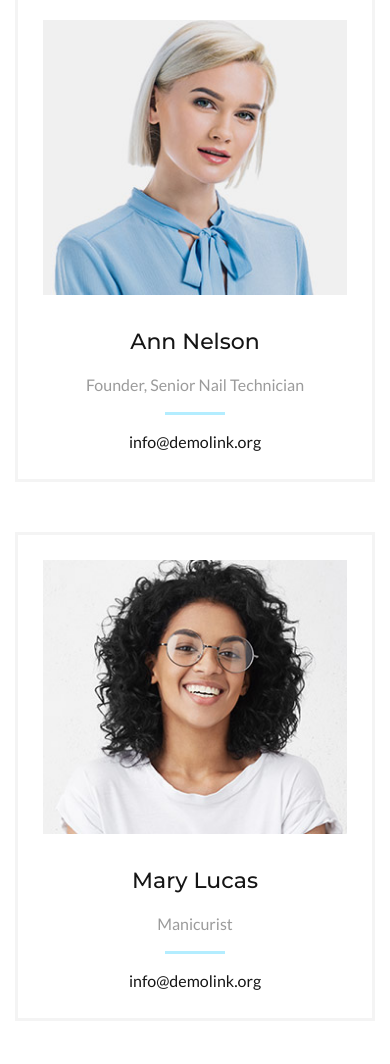
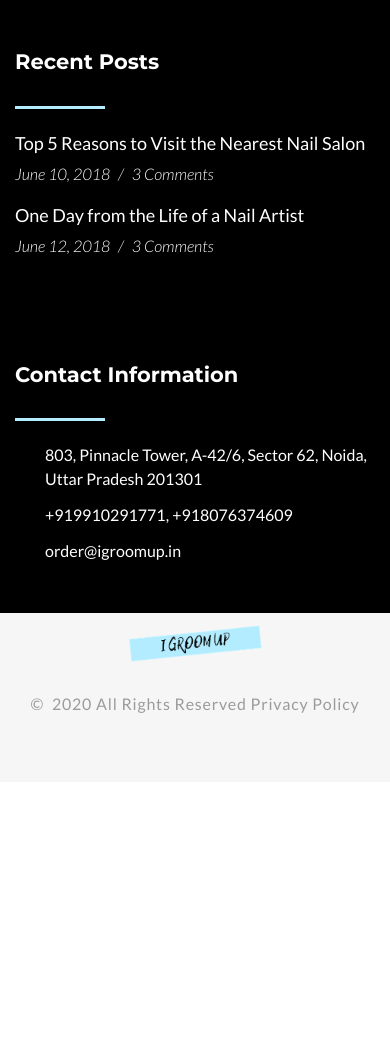
Before and after one commit to 44za12/igroomup, a Flask app: page / in a window 390 px wide. Shown: the part 2499-3563 px from the top of the page. After the commit the page ends 3212 px from the top, so only its background shows below. Run offline with Flask 2, Linux system fonts and the light colour scheme; some libraries are stand-ins or nearby versions; some web fonts are replaced.

Commit message:
added new logo, changes in design

```diff
--- a/templates/index.html
+++ b/templates/index.html
@@ -13,7 +13,7 @@
                     <p class="lead" data-caption-animate="fadeInUp" data-caption-delay="250">We put the beauty in beauty industry.</p><a class="button button-primary" href="#heading1" data-caption-animate="fadeInUp" data-caption-delay="450">Know More!</a>
                   </div>
                   <div class="col-md-6 col-lg-5 d-none d-md-block">
-                    <div class="slider-img-block"><img src="static/images/igroomup.png" alt="" data-caption-animate="fadeInUp" data-caption-delay="500"></div>
+                    <div class="slider-img-block"><img src="static/images/home-1-387x440.png" alt="" data-caption-animate="fadeInUp" data-caption-delay="500"></div>
                   </div>
                 </div>
               </div>
@@ -47,7 +47,7 @@
                     <p class="lead" data-caption-animate="fadeInUp" data-caption-delay="250">A magical tool for threading at home and to ensure minimal in salon contact.</p><a class="button button-primary" href="razitor" data-caption-animate="fadeInUp" data-caption-delay="450">Know More!</a>
                   </div>
                   <div class="col-md-6 col-lg-5 d-none d-md-block">
-                    <div class="slider-img-block"><img src="static/images/razitor.png" alt="" data-caption-animate="fadeInUp" data-caption-delay="500"></div>
+                    <div class="slider-img-block"><img src="static/images/razitor2.png" alt="" data-caption-animate="fadeInUp" data-caption-delay="500"></div>
                   </div>
                 </div>
               </div>
@@ -79,7 +79,7 @@
       </section>
       <section class="section bg-gray-11">
         <div class="row justify-content-center justify-content-lg-start no-gutters">
-          <div class="col-sm-12 col-lg-8 col-xl-7 col-xxl-6">
+          <div class="col-sm-12 col-lg-12 col-xl-12 col-xxl-12">
             <div class="row no-gutters box-icon-classic-bordered justify-content-center">
               <div class="col-sm-10 col-md-6">
                 <div class="box-icon-classic box-icon-classic-vertical bg-default">
@@ -112,59 +112,6 @@
                 </div>
               </div>
             </div>
-          </div>
-          <div class="col-lg-4 col-xl-5 col-xxl-6 bg-default">
-            <div class="block-img-aside"><img src="static/images/home-3-1-974x626.jpg" alt="" width="974" height="626"/>
-          </div>
-        </div>
-      </section>
-      <section class="section section-lg bg-default text-center">
-        <div class="container">
-          <h2>Meet Our Experts</h2>
-          <div class="divider-lg"></div>
-          <div class="row justify-content-center">
-            <div class="col-md-10 col-lg-9">
-              <p>We employ the best manicurists and pedicurists in the industry. We also educate our own award-winning specialists through constant training. Here are the most prominent talents of our team who make your dreams come true.</p>
-            </div>
-          </div>
-          <div class="row row-50 justify-content-center">
-            <div class="col-md-6">
-              <div class="team-corporate">
-                <figure class="team-corporate-img"><img src="static/images/home-3-2-310x280.jpg" alt="" width="310" height="280"/>
-                </figure>
-                <div class="team-corporate-caption">
-                  <h4 class="team-corporate-title"><a href="team-member-profile.html">Ann Nelson</a></h4>
-                  <p>Founder, Senior Nail Technician</p>
-                  <div class="divider"></div>
-                  <div class="team-corporate-link"><a href="mailto:#">info@demolink.org</a></div>
-                </div>
-              </div>
-            </div>
-            <div class="col-md-6">
-              <div class="team-corporate">
-                <figure class="team-corporate-img"><img src="static/images/home-3-3-310x280.jpg" alt="" width="310" height="280"/>
-                </figure>
-                <div class="team-corporate-caption">
-                  <h4 class="team-corporate-title"><a href="team-member-profile.html">Mary Lucas</a></h4>
-                  <p>Manicurist</p>
-                  <div class="divider"></div>
-                  <div class="team-corporate-link"><a href="mailto:#">info@demolink.org</a></div>
-                </div>
-              </div>
-            </div>
-            <!-- <div class="col-md-6 col-lg-4">
-              <div class="team-corporate">
-                <figure class="team-corporate-img"><img src="static/images/home-3-4-310x280.jpg" alt="" width="310" height="280"/>
-                </figure>
-                <div class="team-corporate-caption">
-                  <h4 class="team-corporate-title"><a href="team-member-profile.html">Emily Lawrence</a></h4>
-                  <p>Pedicurist</p>
-                  <div class="divider"></div>
-                  <div class="team-corporate-link"><a href="mailto:#">info@demolink.org</a></div>
-                </div>
-              </div>
-            </div> -->
-            <!-- <div class="col-12"><a class="button button-default-outline" href="our-team.html">View all team</a></div> -->
           </div>
         </div>
       </section>
--- a/templates/layout.html
+++ b/templates/layout.html
@@ -6,7 +6,7 @@
     <meta name="viewport" content="width=device-width, height=device-height, initial-scale=1.0, maximum-scale=1.0, user-scalable=0">
     <meta http-equiv="X-UA-Compatible" content="IE=edge">
     <meta charset="utf-8">
-    <script src="../cdn-cgi/apps/head/3ts2ksMwXvKRuG480KNifJ2_JNM.js"></script><link rel="icon" href="static/images/favicon.ico" type="image/x-icon">
+    <link rel="icon" href="static/images/favicon.ico" type="image/x-icon">
     <!-- Stylesheets-->
     <link rel="stylesheet" type="text/css" href="http://fonts.googleapis.com/css?family=Lato:300i,400,400i,700%7CMontserrat:400,500,600,700%7C">
     <link rel="stylesheet" href="static/css/bootstrap.css">
@@ -35,7 +35,7 @@
                   <li>
                     <div class="unit unit-spacing-xs align-items-center">
                       <div class="unit-left font-weight-bold">Call:</div>
-                      <div class="unit-body"><a href="tel:+911234567890">+911234567890</a></div>
+                      <div class="unit-body"><a href="tel:+919910291771">+919910291771</a></div>
                     </div>
                   </li>
                   <li>
@@ -65,16 +65,16 @@
                 <!-- RD Navbar Toggle-->
                 <button class="rd-navbar-toggle" data-rd-navbar-toggle=".rd-navbar-nav-wrap"><span></span></button>
                 <!-- RD Navbar Brand-->
-                <div class="rd-navbar-brand"><a class="brand" href="index.html"><img src="static/images/logo-dark-main-171x44.png" alt="" width="171" height="44"/></a></div>
+                <div class="rd-navbar-brand"><a class="brand" href="/"><img src="static/images/logo.png" alt="" width="171" height="44"/></a></div>
               </div>
               <div class="rd-navbar-main-element">
                 <div class="rd-navbar-nav-wrap">
                   <!-- RD Navbar Nav-->
                   <ul class="rd-navbar-nav">
                     <li class="rd-nav-item {{index}}"><a class="rd-nav-link" href="/">Home</a></li>
-                    <li class="rd-nav-item {{contact}}"><a class="rd-nav-link" href="contact">Contact</a></li>
                     <li class="rd-nav-item {{zeesaa}}"><a class="rd-nav-link" href="zeesaa">Zeesaa</a></li>
                     <li class="rd-nav-item {{razitor}}"><a class="rd-nav-link" href="razitor">Razitor</a></li>
+                    <li class="rd-nav-item {{contact}}"><a class="rd-nav-link" href="contact">Contact</a></li>
                     <li class="rd-nav-item {{blog}}"><a class="rd-nav-link" href="blog">Blog</a></li>
                   </ul>
                 </div>
@@ -123,7 +123,7 @@
       <section class="bg-gray-100 section-xxs text-center">
         <div class="container">
           <div class="row row-30 align-items-lg-center">
-            <div class="col-lg-3 text-lg-left"><a href="index.html"><img src="static/images/logo-footer-133x31.png" alt="" width="133" height="31"/></a></div>
+            <div class="col-lg-3 text-lg-left"><a href="index.html"><img src="static/images/logo.png" alt="" width="133" height="31"/></a></div>
             <div class="col-lg-6 text-lg-center">
               <p class="rights"><span>&copy;&nbsp; </span><span class="copyright-year"></span><span>&nbsp;</span><span>All Rights Reserved</span><span>&nbsp;</span><a href="privacy-policy.html">Privacy Policy</a></p>
             </div>
--- a/templates/zeesaa.html
+++ b/templates/zeesaa.html
@@ -13,7 +13,7 @@
                     <p class="lead" data-caption-animate="fadeInUp" data-caption-delay="250">We put the beauty in beauty industry.</p><a class="button button-primary" href="/#heading1" data-caption-animate="fadeInUp" data-caption-delay="450">Know More</a>
                   </div>
                   <div class="col-md-6 col-lg-5 d-none d-md-block">
-                    <div class="slider-img-block"><img src="static/images/igroomup.png" alt="" data-caption-animate="fadeInUp" data-caption-delay="500"></div>
+                    <div class="slider-img-block"><img src="static/images/home-1-387x440.png" alt="" data-caption-animate="fadeInUp" data-caption-delay="500"></div>
                   </div>
                 </div>
               </div>
@@ -47,7 +47,7 @@
                     <p class="lead" data-caption-animate="fadeInUp" data-caption-delay="250">A magical tool for threading at home and to ensure minimal in salon contact.</p><a class="button button-primary" href="razitor" data-caption-animate="fadeInUp" data-caption-delay="450">Know More!</a>
                   </div>
                   <div class="col-md-6 col-lg-5 d-none d-md-block">
-                    <div class="slider-img-block"><img src="static/images/razitor.png" alt="" data-caption-animate="fadeInUp" data-caption-delay="500"></div>
+                    <div class="slider-img-block"><img src="static/images/razitor2.png" alt="" data-caption-animate="fadeInUp" data-caption-delay="500"></div>
                   </div>
                 </div>
               </div>
@@ -78,7 +78,7 @@
       </section>
       <section class="section bg-gray-11">
         <div class="row justify-content-center justify-content-lg-start no-gutters">
-          <div class="col-sm-12 col-lg-8 col-xl-7 col-xxl-6">
+          <div class="col-sm-12 col-lg-12 col-xl-12 col-xxl-12">
             <div class="row no-gutters box-icon-classic-bordered justify-content-center">
               <div class="col-sm-10 col-md-6">
                 <div class="box-icon-classic box-icon-classic-vertical bg-default">
```
Also changed, not shown: templates/razitor.html (+4 -4 lines), static/images/logo.png (added), static/images/razitor2.png (added).
